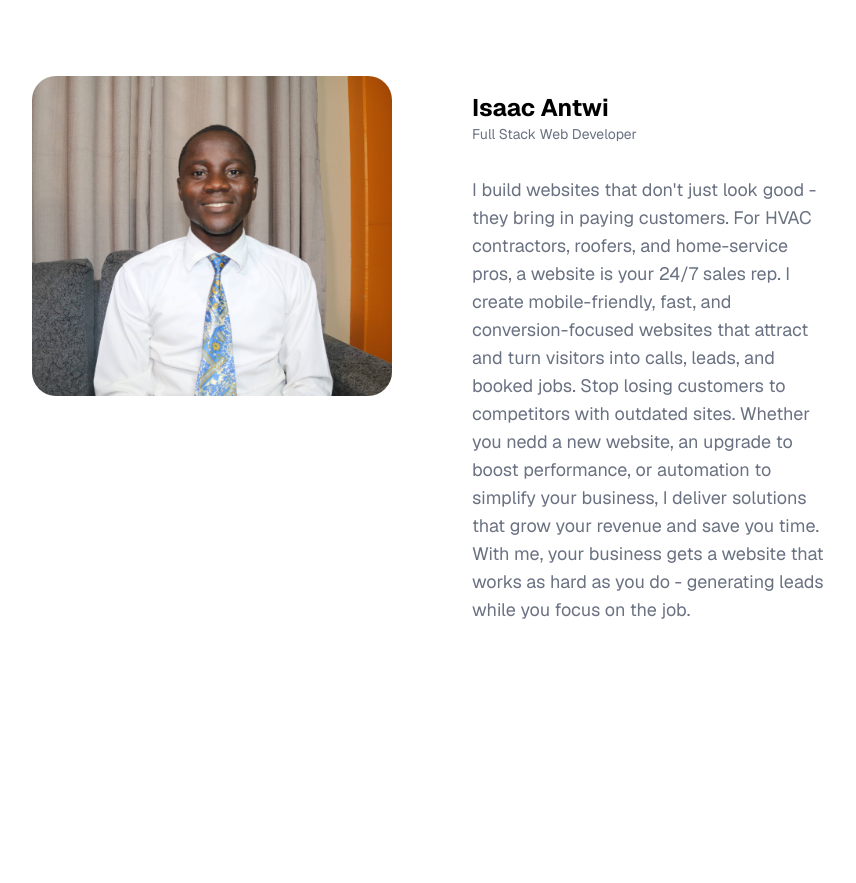
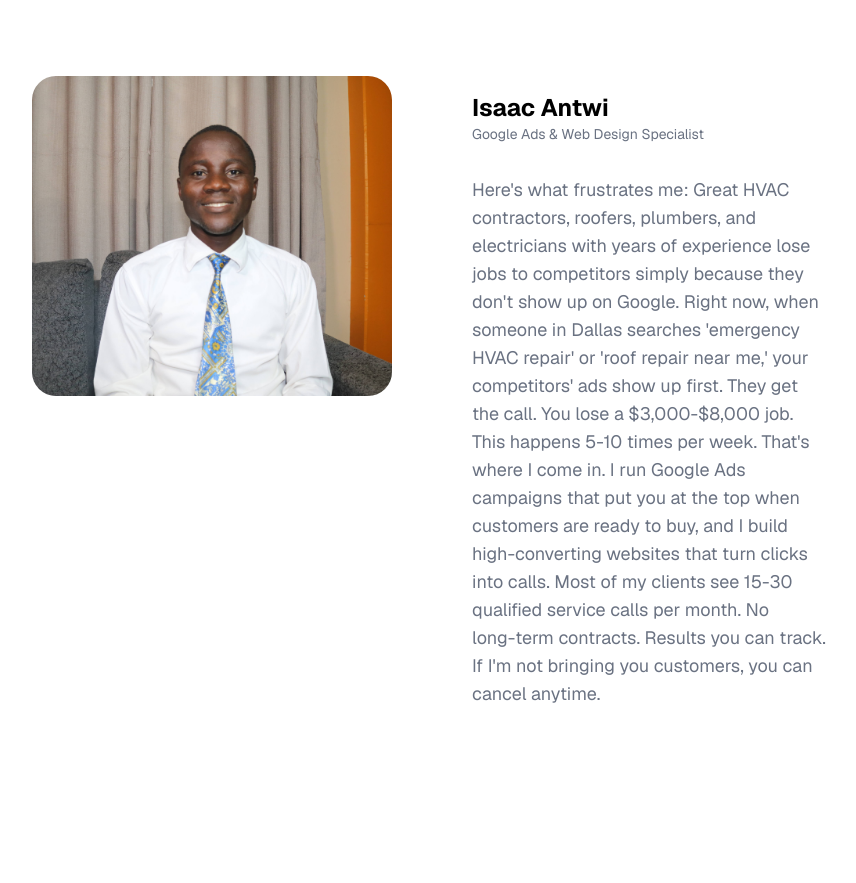
Before and after one commit to manticike/my-portfolio, a Next.js app: page / in a window 1280 px wide. Shown: the part 1860-2743 px from the top of the page, without its empty margins (208-1064 px from the left). Built offline with nearby package versions, Linux system fonts and the light colour scheme.

Commit message:
Update the about section

```diff
--- a/src/snippets/animatedTestimonialsDemo-2.tsx
+++ b/src/snippets/animatedTestimonialsDemo-2.tsx
@@ -1,12 +1,29 @@
+// import { AnimatedTestimonials } from "../components/ui/animated-testimonials";
+
+// export function AnimatedTestimonialsDemo() {
+//   const testimonials = [
+//     {
+//       quote:
+//         "I build websites that don't just look good - they bring in paying customers. For HVAC contractors, roofers, and home-service pros, a website is your 24/7 sales rep. I create mobile-friendly, fast, and conversion-focused websites that attract and turn visitors into calls, leads, and booked jobs. Stop losing customers to competitors with outdated sites. Whether you nedd a new website, an upgrade to boost performance, or automation to simplify your business, I deliver solutions that grow your revenue and save you time.  With me, your business gets a website that works as hard as you do - generating leads while you focus on the job.",
+//       name: "Isaac Antwi",
+//       designation: "Full Stack Web Developer",
+//       src: "/about-image.jpg"
+//     },
+//   ];
+//   return <AnimatedTestimonials testimonials={testimonials} />;
+// }
+
+
+
 import { AnimatedTestimonials } from "../components/ui/animated-testimonials";
 
 export function AnimatedTestimonialsDemo() {
   const testimonials = [
     {
       quote:
-        "I build websites that don't just look good - they bring in paying customers. For HVAC contractors, roofers, and home-service pros, a website is your 24/7 sales rep. I create mobile-friendly, fast, and conversion-focused websites that attract and turn visitors into calls, leads, and booked jobs. Stop losing customers to competitors with outdated sites. Whether you nedd a new website, an upgrade to boost performance, or automation to simplify your business, I deliver solutions that grow your revenue and save you time.  With me, your business gets a website that works as hard as you do - generating leads while you focus on the job.",
+        "Here's what frustrates me: Great HVAC contractors, roofers, plumbers, and electricians with years of experience lose jobs to competitors simply because they don't show up on Google. Right now, when someone in Dallas searches 'emergency HVAC repair' or 'roof repair near me,' your competitors' ads show up first. They get the call. You lose a $3,000-$8,000 job. This happens 5-10 times per week. That's where I come in. I run Google Ads campaigns that put you at the top when customers are ready to buy, and I build high-converting websites that turn clicks into calls. Most of my clients see 15-30 qualified service calls per month. No long-term contracts. Results you can track. If I'm not bringing you customers, you can cancel anytime.",
       name: "Isaac Antwi",
-      designation: "Full Stack Web Developer",
+      designation: "Google Ads & Web Design Specialist",
       src: "/about-image.jpg"
     },
   ];
```
Also changed, not shown: src/snippets/cardHoverEffect.tsx (+0 -59 lines).
